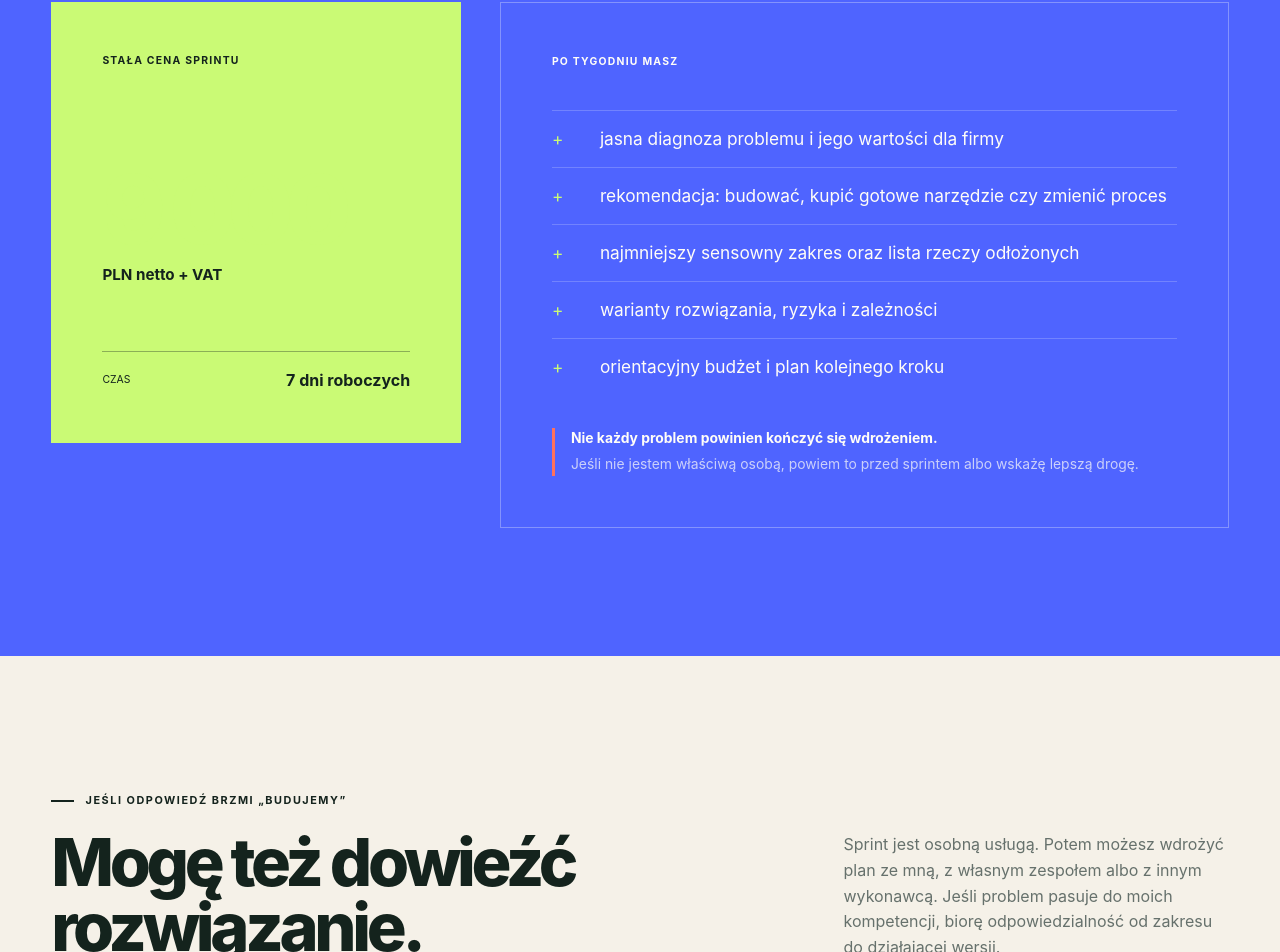
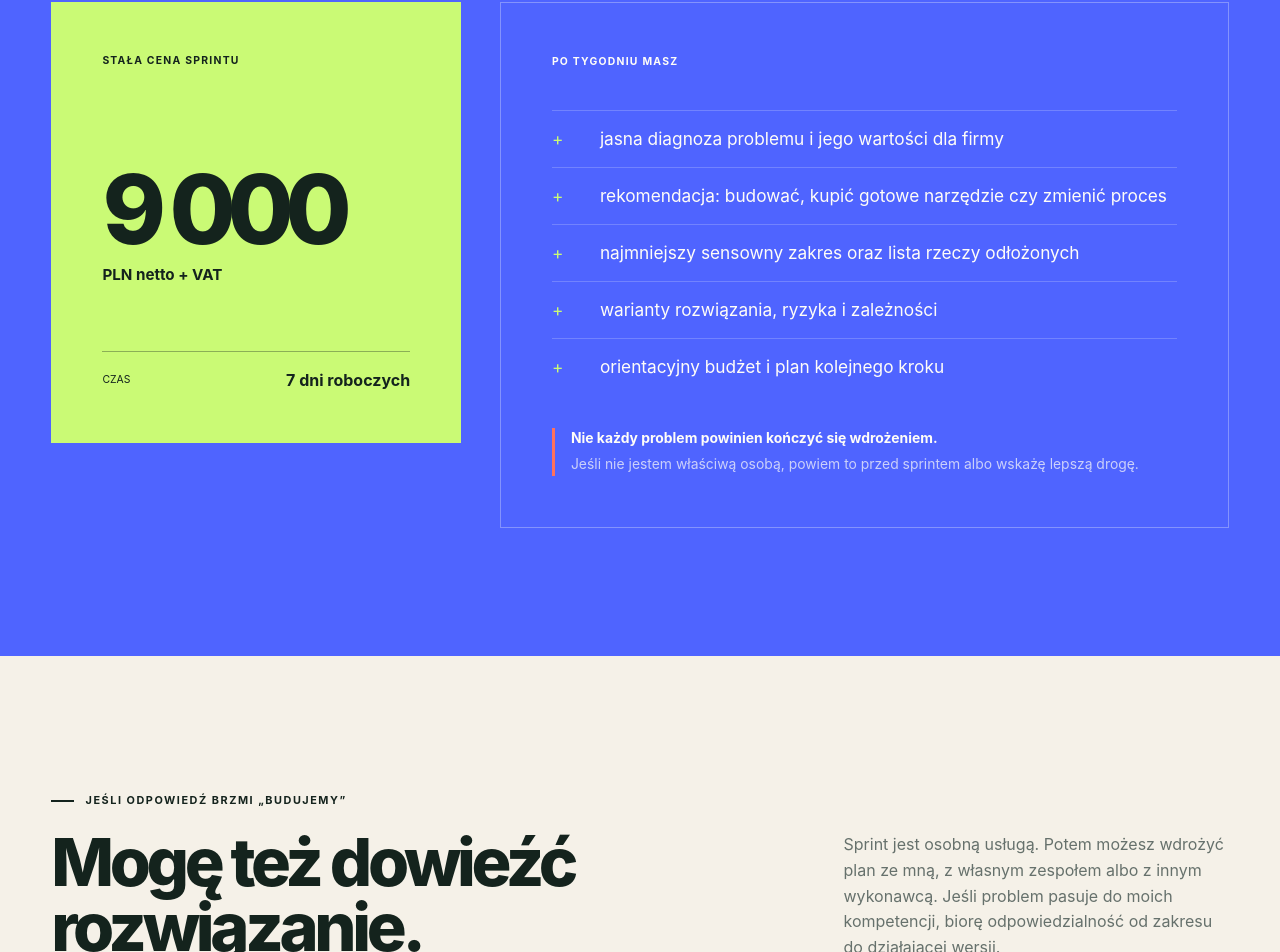
Before and after one commit to snacksncode/personal-website, a Next.js app: page / in a window 1280 px wide. Shown: the part 2482-3434 px from the top of the page. Built offline with nearby package versions, Linux system fonts and the light colour scheme.

Commit message:
fix: restore sprint price contrast

```diff
--- a/src/app/globals.css
+++ b/src/app/globals.css
@@ -473,9 +473,12 @@ a {
   background: var(--accent-3);
   color: var(--surface);
 }
-.sprint-section .eyebrow,
-.sprint-section .price {
+.sprint-section .eyebrow {
   color: var(--accent);
+}
+
+.price-panel .price {
+  color: var(--ink);
 }
 .sprint-section .split-heading > p,
 .sprint-section .process-step p {
```
